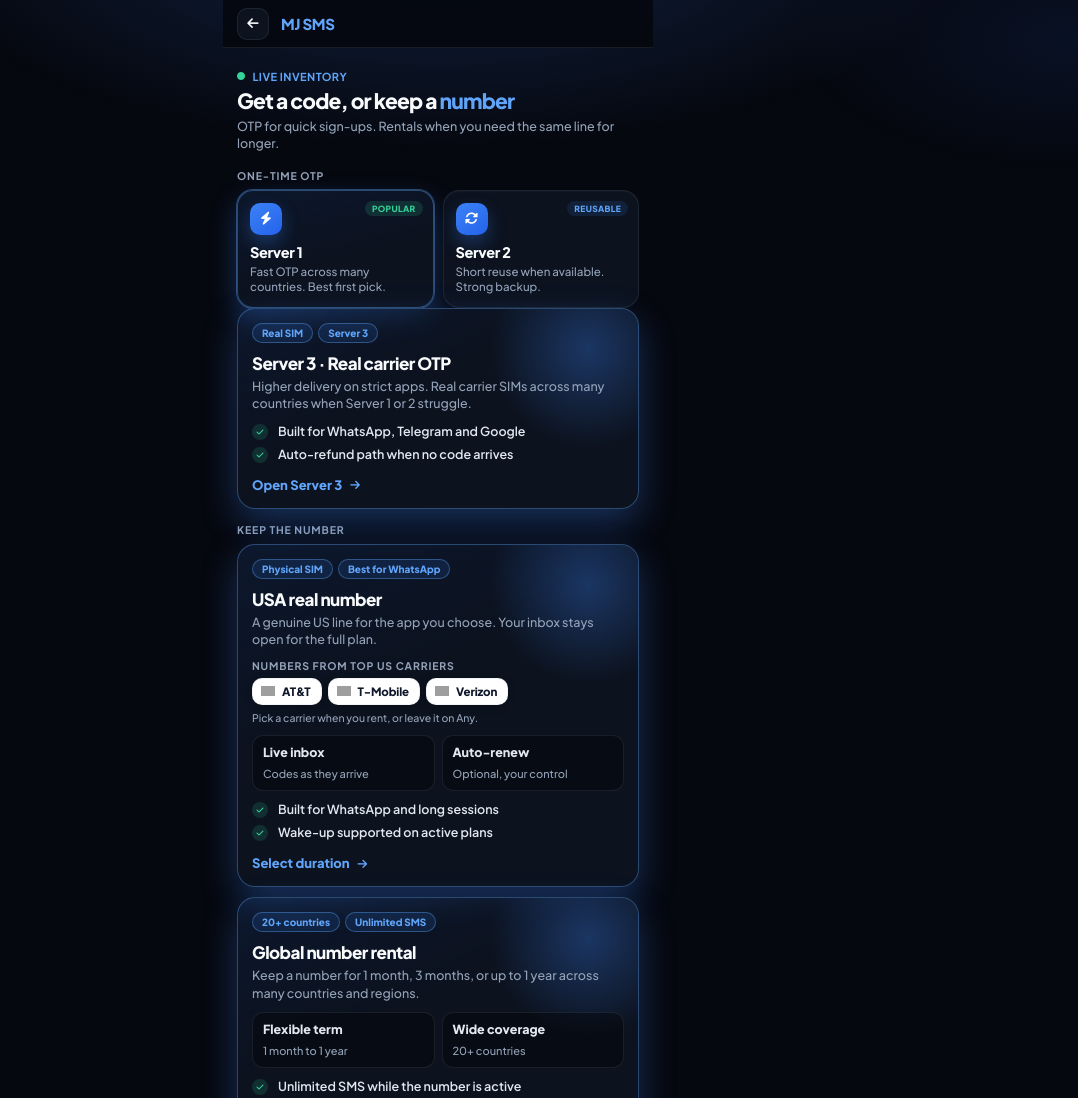
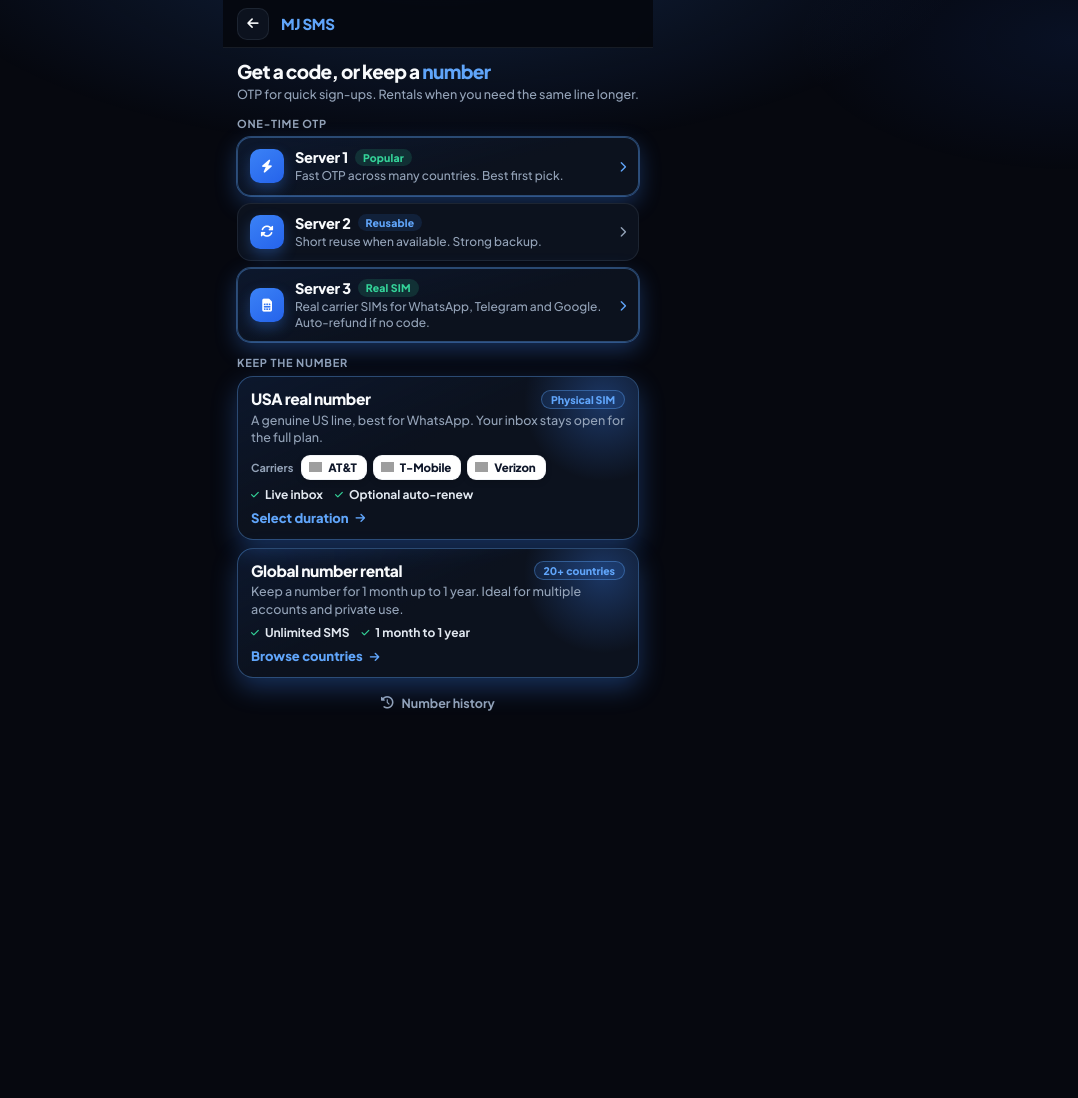
Before and after one commit to mrjosh001/Mr-Josh-Website, a website: page mj-sms-choose-server.html in a window 1280 px wide. Shown: the top 1098 px of the page, without its empty margins (202-1280 px from the left). After the commit the page ends 800 px from the top, so only its background shows below. Drawn offline with Linux system fonts and the light colour scheme; grey boxes are pictures that could not be loaded.

Commit message:
Add files via upload

```diff
--- a/mj-sms-choose-server.html
+++ b/mj-sms-choose-server.html
@@ -54,7 +54,7 @@
   font-family:'Plus Jakarta Sans',system-ui,-apple-system,sans-serif;
   background:var(--bg);color:var(--text);
   min-height:100vh;-webkit-font-smoothing:antialiased;
-  padding-bottom:calc(16px + env(safe-area-inset-bottom));
+  padding-bottom:calc(14px + env(safe-area-inset-bottom));
 }
 .ambient{
   position:fixed;inset:0;z-index:0;pointer-events:none;
@@ -84,76 +84,68 @@
   font-size:15px;font-weight:800;letter-spacing:-.02em;color:var(--blue);
 }
 
-/* Hero */
-.hero{padding:14px 0 2px}
-.hero .kicker{
-  display:inline-flex;align-items:center;gap:7px;
-  font-size:11px;font-weight:700;color:var(--blue);
-  letter-spacing:.04em;text-transform:uppercase;margin-bottom:6px;
+/* Hero (compact) */
+.hero{padding:12px 0 0}
+.hero h1{
+  font-size:19px;font-weight:800;letter-spacing:-.035em;line-height:1.2;
+  color:var(--text);margin-bottom:3px;
 }
-.hero .kicker i{font-size:8px;color:var(--ok)}
-.hero h1{
-  font-size:21px;font-weight:800;letter-spacing:-.04em;line-height:1.15;
-  color:var(--text);margin-bottom:5px;
-}
-.hero h1 b{
-  font-weight:800;color:var(--blue);
-}
+.hero h1 b{font-weight:800;color:var(--blue)}
 .hero p{
   font-size:12.5px;line-height:1.4;color:var(--mute);font-weight:500;
-  max-width:none;
 }
 
-/* Label */
+/* Section label */
 .lbl{
-  margin:14px 0 8px;
-  font-size:10.5px;font-weight:700;letter-spacing:.08em;text-transform:uppercase;
+  margin:14px 0 7px;
+  font-size:11px;font-weight:700;letter-spacing:.07em;text-transform:uppercase;
   color:var(--mute);
 }
 
-/* OTP twin cards */
-.twins{display:grid;grid-template-columns:1fr 1fr;gap:9px}
-.twins a{
-  position:relative;display:flex;flex-direction:column;
-  min-height:0;padding:12px;
-  border-radius:16px;text-decoration:none;color:inherit;
+/* OTP server rows */
+.servers{display:grid;gap:7px}
+.srv{
+  position:relative;display:flex;align-items:center;gap:11px;
+  padding:10px 12px;
+  border-radius:14px;text-decoration:none;color:inherit;
   background:var(--surface);border:1px solid var(--line);
-  box-shadow:0 1px 0 rgba(255,255,255,.03) inset;
   transition:transform .13s ease,border-color .13s ease;
 }
-.twins a:active{transform:scale(.975)}
-.twins a.focus{
+.srv:active{transform:scale(.985)}
+.srv.focus{
   border-color:var(--line-blue);
-  background:
-    linear-gradient(165deg,var(--soft),var(--surface) 58%);
-  box-shadow:0 0 0 1px var(--line-blue),0 12px 28px var(--glow);
+  background:linear-gradient(165deg,var(--soft),var(--surface) 60%);
+  box-shadow:0 0 0 1px var(--line-blue),0 8px 22px var(--glow);
 }
-.twins .dot{
-  position:absolute;top:10px;right:10px;
-  font-size:8.5px;font-weight:800;letter-spacing:.04em;text-transform:uppercase;
-  padding:2px 7px;border-radius:999px;
-}
-.twins a.focus .dot{background:var(--ok-soft);color:var(--ok)}
-.twins a:not(.focus) .dot{background:var(--soft);color:var(--blue)}
-.twins .orb{
-  width:32px;height:32px;border-radius:10px;
+.srv .orb{
+  width:34px;height:34px;border-radius:10px;flex-shrink:0;
   display:grid;place-items:center;font-size:13px;color:#fff;
   background:linear-gradient(145deg,var(--blue-2),var(--blue-3));
-  box-shadow:0 8px 18px var(--glow);
-  margin-bottom:8px;
+  box-shadow:0 6px 14px var(--glow);
 }
-.twins h3{
-  margin-top:0;font-size:14.5px;font-weight:800;letter-spacing:-.025em;color:var(--text);
+.srv .txt{flex:1;min-width:0}
+.srv h3{
+  display:flex;align-items:center;gap:7px;flex-wrap:wrap;
+  font-size:14.5px;font-weight:800;letter-spacing:-.02em;color:var(--text);
+  line-height:1.25;
 }
-.twins p{
-  margin-top:3px;font-size:11.5px;line-height:1.35;color:var(--mute);font-weight:500;
+.srv h3 em{
+  font-style:normal;font-size:10.5px;font-weight:800;letter-spacing:.02em;
+  padding:2px 8px;border-radius:999px;
 }
+.srv.focus h3 em{background:var(--ok-soft);color:var(--ok)}
+.srv:not(.focus) h3 em{background:var(--soft);color:var(--blue)}
+.srv p{
+  margin-top:2px;font-size:12px;line-height:1.35;color:var(--mute);font-weight:500;
+}
+.srv .go{font-size:11px;color:var(--mute);flex-shrink:0}
+.srv.focus .go{color:var(--blue)}
 
-/* Full feature blocks */
+/* Rental blocks (compact) */
 .block{
   display:block;text-decoration:none;color:inherit;
-  border-radius:18px;padding:14px;
-  margin-bottom:10px;
+  border-radius:16px;padding:12px 13px;
+  margin-bottom:8px;
   background:var(--surface);
   border:1px solid var(--line);
   position:relative;overflow:hidden;
@@ -162,87 +154,60 @@
 .block:active{transform:scale(.985)}
 .block.featured{
   border-color:var(--line-blue);
-  background:
-    linear-gradient(155deg,var(--soft) 0%,var(--surface) 42%,var(--surface) 100%);
-  box-shadow:0 14px 36px var(--glow);
+  background:linear-gradient(155deg,var(--soft) 0%,var(--surface) 45%,var(--surface) 100%);
+  box-shadow:0 10px 26px var(--glow);
 }
 .block .shine{
-  position:absolute;width:200px;height:200px;right:-50px;top:-60px;
+  position:absolute;width:160px;height:160px;right:-45px;top:-55px;
   background:radial-gradient(circle,var(--glow),transparent 70%);
   pointer-events:none;
 }
-.pills{display:flex;flex-wrap:wrap;gap:5px;margin-bottom:9px;position:relative}
-.pills span{
-  font-size:10px;font-weight:750;padding:3px 9px;border-radius:999px;
-  color:var(--blue);background:var(--soft);border:1px solid var(--line-blue);
+.block .head{
+  display:flex;align-items:center;justify-content:space-between;gap:8px;
+  margin-bottom:3px;position:relative;
 }
 .block h3{
-  font-size:17px;font-weight:800;letter-spacing:-.03em;
-  color:var(--text);margin-bottom:4px;position:relative;
+  font-size:15.5px;font-weight:800;letter-spacing:-.025em;color:var(--text);
+  line-height:1.25;
+}
+.block .tag{
+  font-size:10.5px;font-weight:750;padding:2px 9px;border-radius:999px;white-space:nowrap;
+  color:var(--blue);background:var(--soft);border:1px solid var(--line-blue);
 }
 .block .desc{
   font-size:12.5px;line-height:1.4;color:var(--mute);font-weight:500;
-  margin-bottom:10px;position:relative;max-width:none;
+  position:relative;
 }
-.stats{
-  display:grid;grid-template-columns:1fr 1fr;gap:7px;
-  margin-bottom:10px;position:relative;
+.meta{
+  display:flex;flex-wrap:wrap;gap:4px 12px;margin-top:7px;position:relative;
+  font-size:12px;font-weight:650;color:var(--text-2);
 }
-.stats div{
-  padding:8px 10px;border-radius:11px;
-  background:var(--inset);border:1px solid var(--line);
+.meta span{display:inline-flex;align-items:center;gap:6px}
+.meta i{font-size:9px;color:var(--ok)}
+.carriers{display:flex;flex-wrap:wrap;align-items:center;gap:6px;margin-top:8px;position:relative}
+.carriers .cl{font-size:11px;font-weight:650;color:var(--mute);margin-right:2px}
+.carrier{
+  display:inline-flex;align-items:center;gap:6px;
+  padding:4px 9px 4px 7px;border-radius:9px;
+  background:#fff;border:1px solid var(--line);
+  font-size:11.5px;font-weight:750;letter-spacing:-.01em;color:#0f172a;
+  box-shadow:0 2px 6px rgba(0,0,0,.16);
 }
-.stats b{
-  display:block;font-size:12.5px;font-weight:750;color:var(--text-2);margin-bottom:1px;
-}
-.stats span{font-size:11px;line-height:1.3;color:var(--mute);font-weight:500}
-.checks{list-style:none;display:grid;gap:6px;margin-bottom:10px;position:relative}
-.checks li{
-  display:flex;gap:10px;align-items:flex-start;
-  font-size:12.5px;line-height:1.35;font-weight:600;color:var(--text-2);
-}
-.checks li i{
-  width:16px;height:16px;border-radius:50%;flex-shrink:0;margin-top:1px;
-  display:grid;place-items:center;font-size:8px;
-  background:var(--ok-soft);color:var(--ok);
-}
+.carrier img{width:13px;height:13px;display:block;object-fit:contain}
 .action{
-  display:inline-flex;align-items:center;gap:8px;
-  font-size:13px;font-weight:750;color:var(--blue);
-  position:relative;
+  display:inline-flex;align-items:center;gap:7px;margin-top:8px;
+  font-size:13px;font-weight:750;color:var(--blue);position:relative;
 }
 .action i{font-size:11px}
 
-.history{
-  margin-top:8px;
-  display:flex;justify-content:center;
-}
+.history{margin-top:4px;display:flex;justify-content:center}
 .history a{
   display:inline-flex;align-items:center;gap:8px;
   padding:8px 14px;border-radius:12px;
   font-size:12.5px;font-weight:650;color:var(--mute);
   text-decoration:none;border:1px solid transparent;
 }
-.history a:active{
-  color:var(--blue);background:var(--soft);border-color:var(--line-blue);
-}
-
-/* US carrier strip */
-.carriers{margin-bottom:10px;position:relative}
-.carriers .cl{
-  font-size:10.5px;font-weight:700;letter-spacing:.08em;text-transform:uppercase;
-  color:var(--mute);margin-bottom:6px;
-}
-.carriers .row{display:flex;flex-wrap:wrap;gap:6px}
-.carrier{
-  display:inline-flex;align-items:center;gap:7px;
-  padding:5px 10px 5px 8px;border-radius:10px;
-  background:#fff;border:1px solid var(--line);
-  font-size:11.5px;font-weight:750;letter-spacing:-.01em;color:#0f172a;
-  box-shadow:0 2px 8px rgba(0,0,0,.18);
-}
-.carrier img{width:14px;height:14px;display:block;object-fit:contain}
-.carriers .fine{margin-top:6px;font-size:10.5px;line-height:1.4;color:var(--mute);font-weight:500}
+.history a:active{color:var(--blue);background:var(--soft);border-color:var(--line-blue)}
 </style>
 </head>
 <body>
@@ -255,87 +220,71 @@
   </header>
 
   <section class="hero">
-    <div class="kicker"><i class="fa-solid fa-circle"></i> Live inventory</div>
     <h1>Get a code, or keep a <b>number</b></h1>
-    <p>OTP for quick sign-ups. Rentals when you need the same line for longer.</p>
+    <p>OTP for quick sign-ups. Rentals when you need the same line longer.</p>
   </section>
 
   <div class="lbl">One-time OTP</div>
-  <div class="twins">
-    <a class="focus" href="mj-sms.html">
-      <span class="dot">Popular</span>
+  <div class="servers">
+    <a class="srv focus" href="mj-sms.html">
       <div class="orb"><i class="fa-solid fa-bolt"></i></div>
-      <h3>Server 1</h3>
-      <p>Fast OTP across many countries. Best first pick.</p>
+      <div class="txt">
+        <h3>Server 1 <em>Popular</em></h3>
+        <p>Fast OTP across many countries. Best first pick.</p>
+      </div>
+      <i class="fa-solid fa-chevron-right go"></i>
     </a>
-    <a href="mj-sms3.html">
-      <span class="dot">Reusable</span>
+    <a class="srv" href="mj-sms3.html">
       <div class="orb"><i class="fa-solid fa-rotate"></i></div>
-      <h3>Server 2</h3>
-      <p>Short reuse when available. Strong backup.</p>
+      <div class="txt">
+        <h3>Server 2 <em>Reusable</em></h3>
+        <p>Short reuse when available. Strong backup.</p>
+      </div>
+      <i class="fa-solid fa-chevron-right go"></i>
+    </a>
+    <a class="srv focus" href="mj-sms-s3.html">
+      <div class="orb"><i class="fa-solid fa-sim-card"></i></div>
+      <div class="txt">
+        <h3>Server 3 <em>Real SIM</em></h3>
+        <p>Real carrier SIMs for WhatsApp, Telegram and Google. Auto-refund if no code.</p>
+      </div>
+      <i class="fa-solid fa-chevron-right go"></i>
     </a>
   </div>
-  <a class="block featured" href="mj-sms-s3.html" style="margin-bottom:14px">
-    <div class="shine" aria-hidden="true"></div>
-    <div class="pills">
-      <span>Real SIM</span>
-      <span>Server 3</span>
-    </div>
-    <h3>Server 3 · Real carrier OTP</h3>
-    <p class="desc">Higher delivery on strict apps. Real carrier SIMs across many countries when Server 1 or 2 struggle.</p>
-    <ul class="checks">
-      <li><i class="fa-solid fa-check"></i> Built for WhatsApp, Telegram and Google</li>
-      <li><i class="fa-solid fa-check"></i> Auto-refund path when no code arrives</li>
-    </ul>
-    <span class="action">Open Server 3 <i class="fa-solid fa-arrow-right"></i></span>
-  </a>
 
   <div class="lbl">Keep the number</div>
 
   <a class="block featured" href="mj-sms-usa-rent.html">
     <div class="shine" aria-hidden="true"></div>
-    <div class="pills">
-      <span>Physical SIM</span>
-      <span>Best for WhatsApp</span>
+    <div class="head">
+      <h3>USA real number</h3>
+      <span class="tag">Physical SIM</span>
     </div>
-    <h3>USA real number</h3>
-    <p class="desc">A genuine US line for the app you choose. Your inbox stays open for the full plan.</p>
+    <p class="desc">A genuine US line, best for WhatsApp. Your inbox stays open for the full plan.</p>
     <div class="carriers">
-      <div class="cl">Numbers from top US carriers</div>
-      <div class="row">
-        <span class="carrier"><img src="https://cdn.simpleicons.org/atandt" alt="" width="16" height="16" loading="lazy" onerror="this.remove()">AT&amp;T</span>
-        <span class="carrier"><img src="https://cdn.simpleicons.org/tmobile" alt="" width="16" height="16" loading="lazy" onerror="this.remove()">T-Mobile</span>
-        <span class="carrier"><img src="https://cdn.simpleicons.org/verizon" alt="" width="16" height="16" loading="lazy" onerror="this.remove()">Verizon</span>
-      </div>
-      <div class="fine">Pick a carrier when you rent, or leave it on Any.</div>
+      <span class="cl">Carriers</span>
+      <span class="carrier"><img src="https://cdn.simpleicons.org/atandt" alt="" width="14" height="14" loading="lazy" onerror="this.remove()">AT&amp;T</span>
+      <span class="carrier"><img src="https://cdn.simpleicons.org/tmobile" alt="" width="14" height="14" loading="lazy" onerror="this.remove()">T-Mobile</span>
+      <span class="carrier"><img src="https://cdn.simpleicons.org/verizon" alt="" width="14" height="14" loading="lazy" onerror="this.remove()">Verizon</span>
     </div>
-    <div class="stats">
-      <div><b>Live inbox</b><span>Codes as they arrive</span></div>
-      <div><b>Auto-renew</b><span>Optional, your control</span></div>
+    <div class="meta">
+      <span><i class="fa-solid fa-check"></i> Live inbox</span>
+      <span><i class="fa-solid fa-check"></i> Optional auto-renew</span>
     </div>
-    <ul class="checks">
-      <li><i class="fa-solid fa-check"></i> Built for WhatsApp and long sessions</li>
-      <li><i class="fa-solid fa-check"></i> Wake-up supported on active plans</li>
-    </ul>
     <span class="action">Select duration <i class="fa-solid fa-arrow-right"></i></span>
   </a>
 
   <a class="block featured" href="mj-sms-rent.html">
     <div class="shine" aria-hidden="true"></div>
-    <div class="pills">
-      <span>20+ countries</span>
-      <span>Unlimited SMS</span>
+    <div class="head">
+      <h3>Global number rental</h3>
+      <span class="tag">20+ countries</span>
     </div>
-    <h3>Global number rental</h3>
-    <p class="desc">Keep a number for 1 month, 3 months, or up to 1 year across many countries and regions.</p>
-    <div class="stats">
-      <div><b>Flexible term</b><span>1 month to 1 year</span></div>
-      <div><b>Wide coverage</b><span>20+ countries</span></div>
+    <p class="desc">Keep a number for 1 month up to 1 year. Ideal for multiple accounts and private use.</p>
+    <div class="meta">
+      <span><i class="fa-solid fa-check"></i> Unlimited SMS</span>
+      <span><i class="fa-solid fa-check"></i> 1 month to 1 year</span>
     </div>
-    <ul class="checks">
-      <li><i class="fa-solid fa-check"></i> Unlimited SMS while the number is active</li>
-      <li><i class="fa-solid fa-check"></i> Ideal for multiple accounts and private use</li>
-    </ul>
     <span class="action">Browse countries <i class="fa-solid fa-arrow-right"></i></span>
   </a>
 
```
